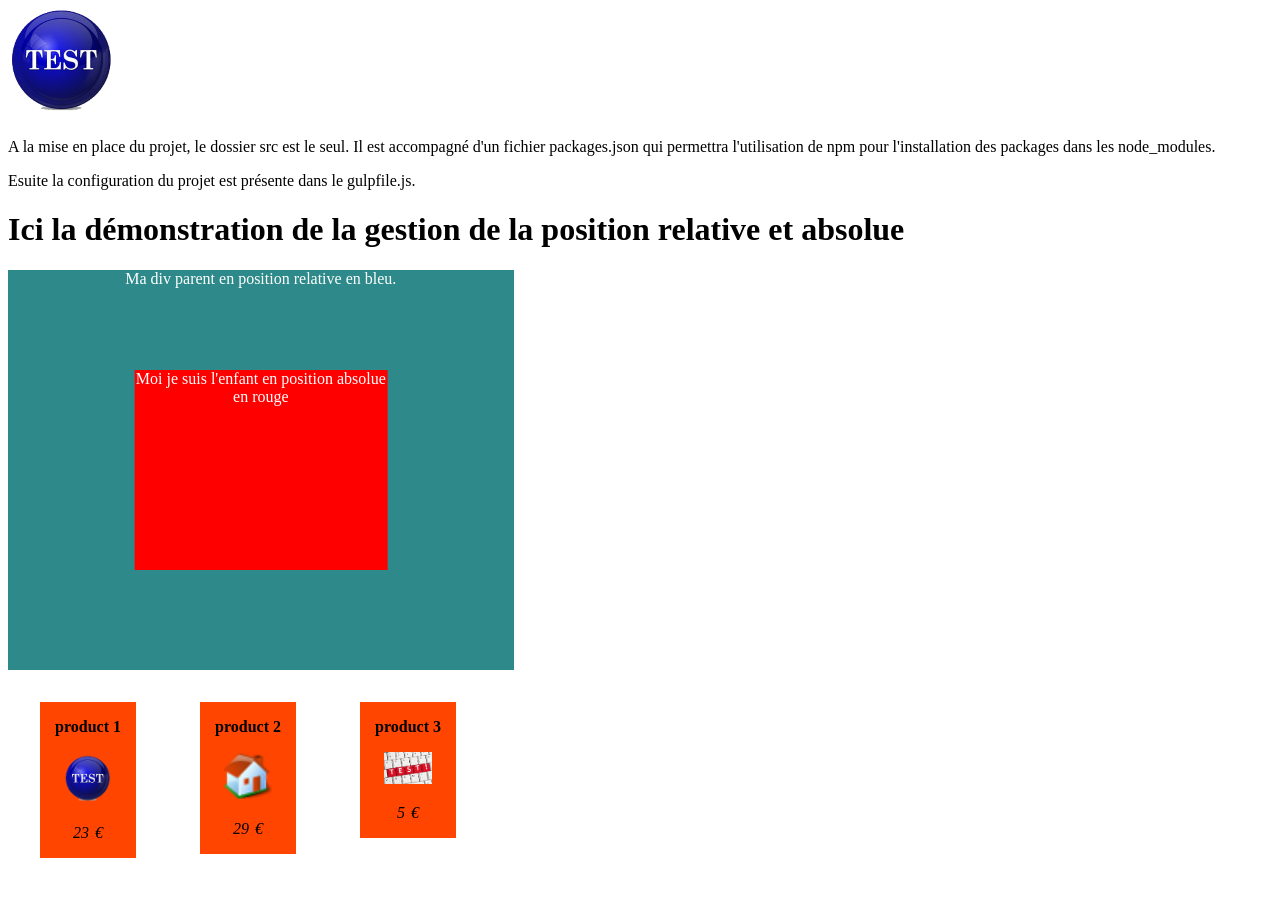
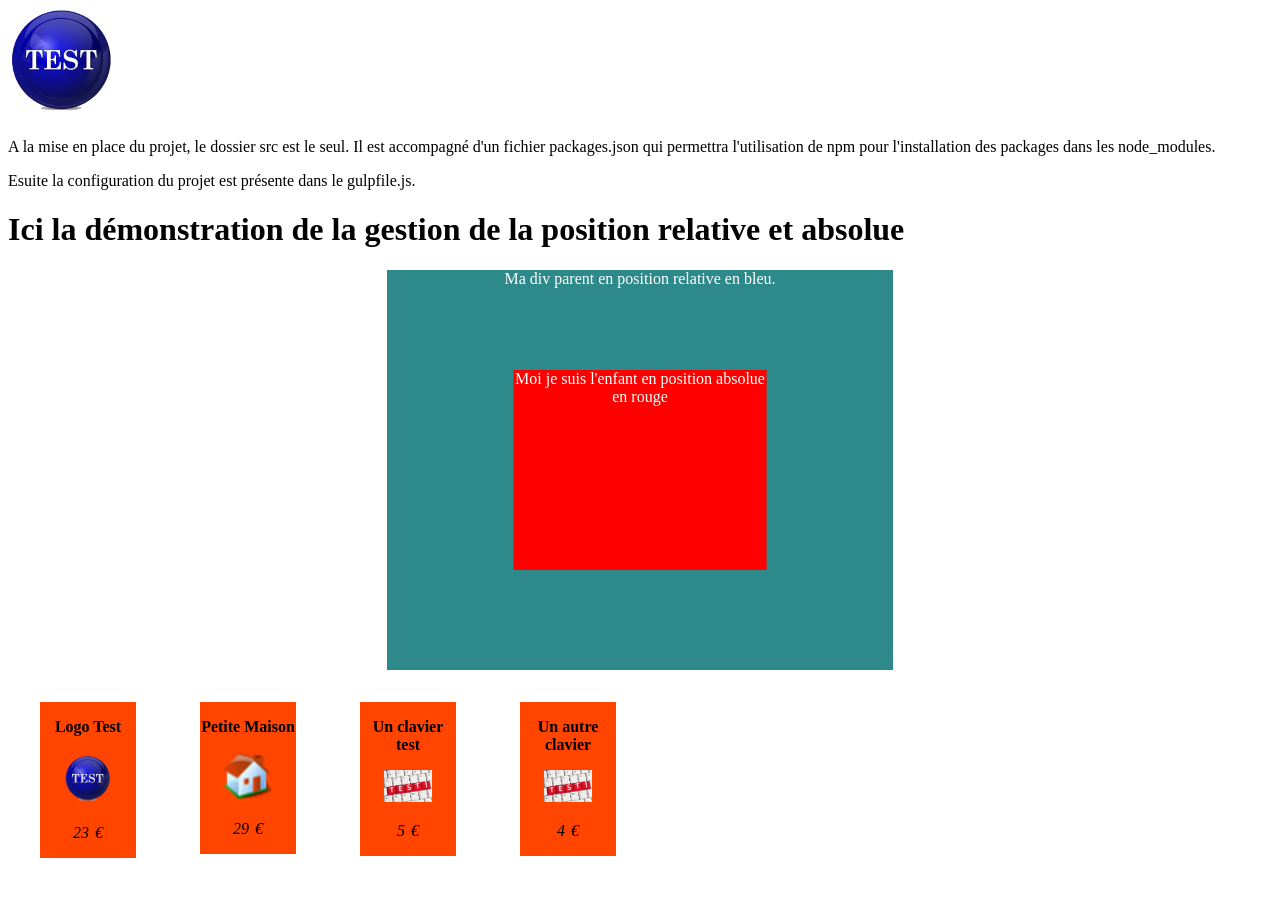
Before and after one commit to anthonywispelaereweb/OCRStudent, a website: page taskRunnerGulp/src/index.html in a window 1280 px wide. Shown: the part 79-976 px from the top of the page. Drawn offline with nearby package versions, Linux system fonts and the light colour scheme; files that its build step writes are made by us from their sources; files whose address does not match are found by name.

Commit message:
update watcher to updating data

```diff
--- a/taskRunnerGulp/gulpfile.js
+++ b/taskRunnerGulp/gulpfile.js
@@ -44,6 +44,7 @@ gulp.task('js', function () {
 
 gulp.task('watch', function () {
     gulp.watch('src/*.html', ['html']);
+    gulp.watch('src/data/**/**.*', ['copyData']);
     gulp.watch('src/styles/sass/**/*.scss', ['sass']);
     gulp.watch('src/scripts/**/*.js', ['js']);
 });
--- a/taskRunnerGulp/src/data/json/products.json
+++ b/taskRunnerGulp/src/data/json/products.json
@@ -1,20 +1,26 @@
 [
     {
         "id": 1,
-        "label": "product 1",
+        "label": "Logo Test",
         "price": 23,
         "urlImg": "./assets/img/test.png"
     },
     {
         "id": 2,
-        "label": "product 2",
+        "label": "Petite Maison",
         "price": 29,
         "urlImg": "./assets/img/imageTest.png"
     },
     {
         "id": 3,
-        "label": "product 3",
+        "label": "Un clavier test",
         "price": 5,
+        "urlImg": "./assets/img/otherTest.png"
+    },
+    {
+        "id": 4,
+        "label": "Un autre clavier",
+        "price": 4,
         "urlImg": "./assets/img/otherTest.png"
     }
 ]
--- a/taskRunnerGulp/src/styles/sass/style.scss
+++ b/taskRunnerGulp/src/styles/sass/style.scss
@@ -4,6 +4,7 @@
         width: 100%;
         text-align: center;
         color: $white;
+        text-align: center;
     }
 }
 
@@ -12,6 +13,7 @@
     min-height: 400px;
     background: $bluAzur;
     position: relative;
+    margin: auto;
 }
 
 .enfant-absolue {
```
